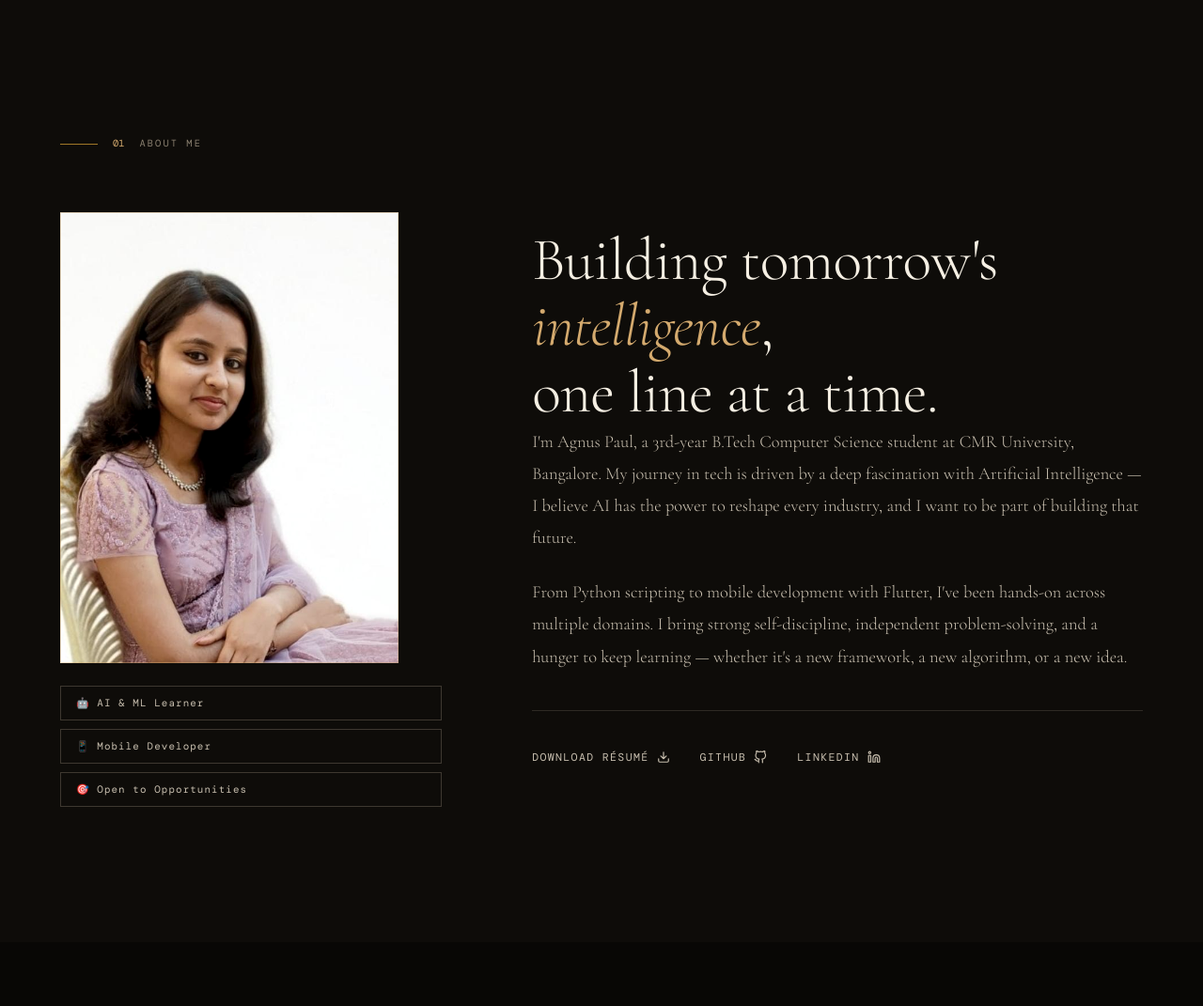
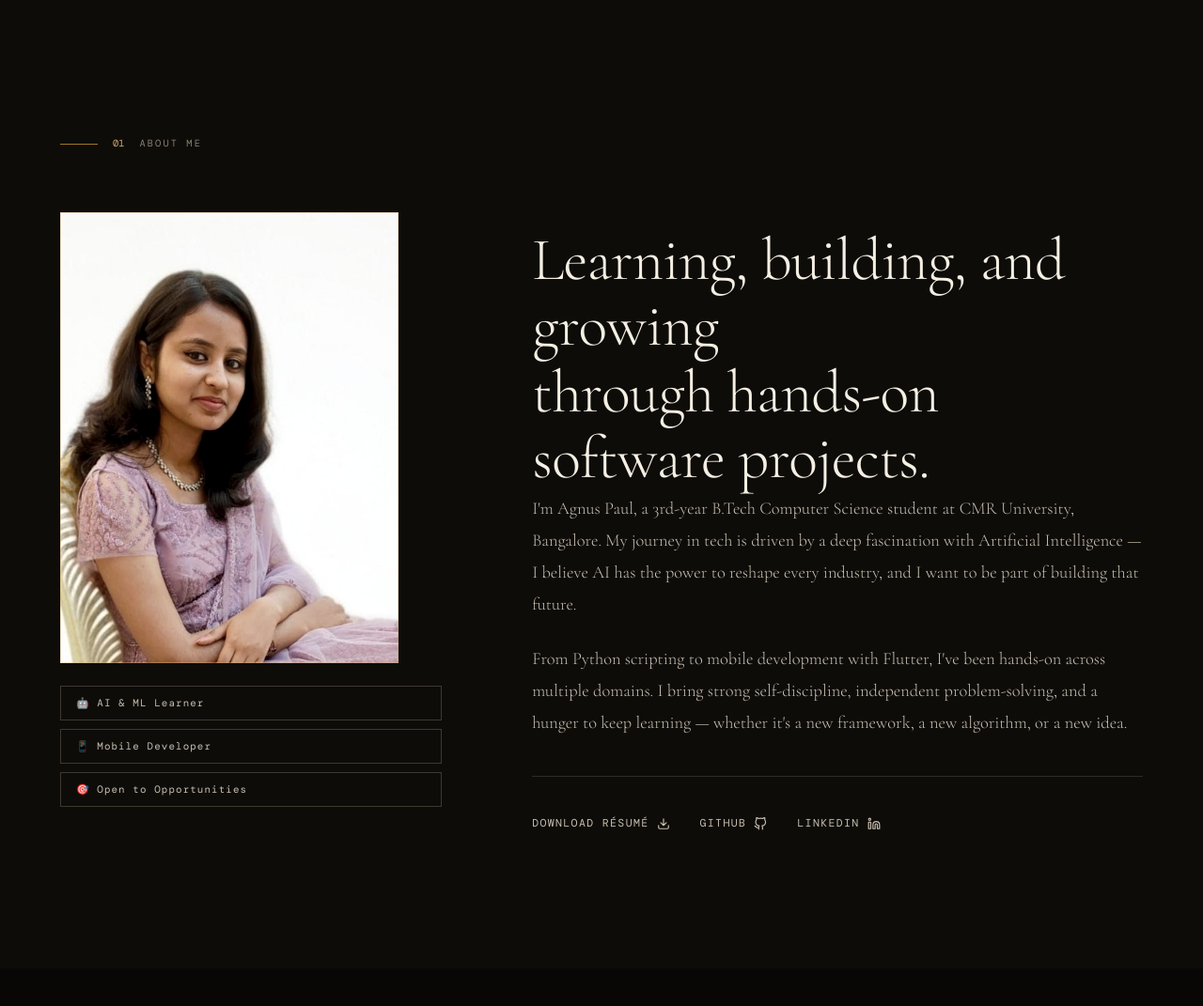
Before and after one commit to AgnusPaul/Portfolio, a Flask app: page / in a window 1280 px wide. Shown: the part 841-1912 px from the top of the page at 94% size. Run offline with Flask 3, Linux system fonts and the light colour scheme; some web fonts are replaced.

Commit message:
Update hero tagline to a more authentic message

```diff
--- a/templates/index.html
+++ b/templates/index.html
@@ -123,7 +123,7 @@
       </div>
 
       <div class="about-text">
-        <h2 class="section-title">Building tomorrow's<br><em>intelligence</em>,<br>one line at a time.</h2>
+        <h2 class="section-title">Learning, building, and growing<br>through hands-on software projects.</h2>
         <p class="about-body">
           I'm Agnus Paul, a 3rd-year B.Tech Computer Science student at CMR University, Bangalore.
           My journey in tech is driven by a deep fascination with Artificial Intelligence — I believe
```
